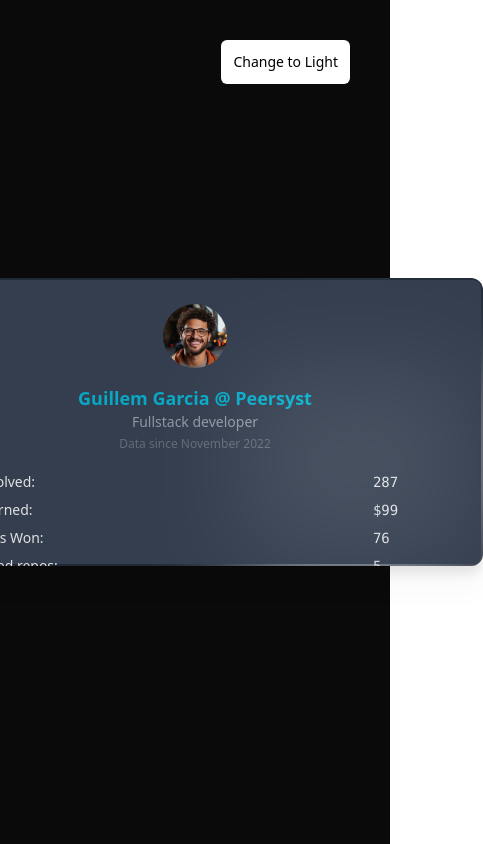
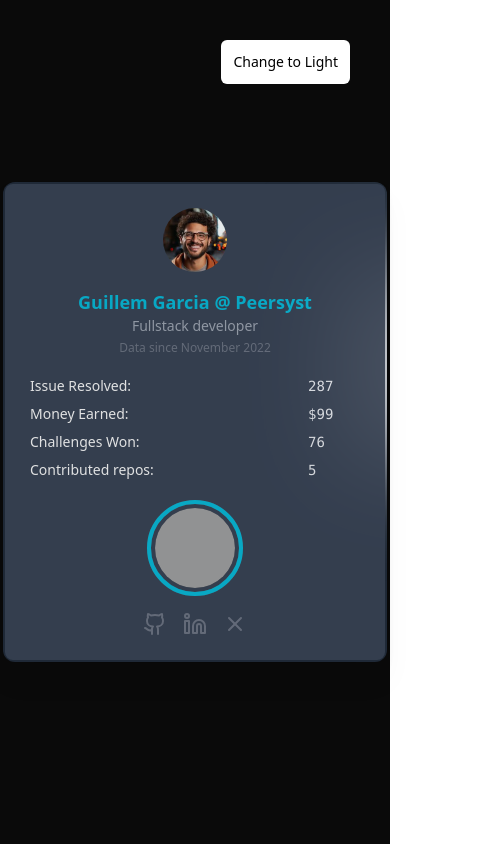
Before and after one commit to VijinV/Opire-challenge, a React (Vite) app: page / in a window 390 px wide. Shown: the whole page, 483 px wide, since content can reach past the window. Built offline with nearby package versions, Linux system fonts and the light colour scheme; grey boxes are pictures that could not be loaded.

Commit message:
fixed animation erros

```diff
--- a/src/component/card.tsx
+++ b/src/component/card.tsx
@@ -50,9 +50,10 @@
   socialLinks,
   className = '',
 }) => {
+
   return (
     <div
-      className={`relative drop-shadow-xl h-72 max-w-xl w-full min-w-[36rem] overflow-hidden rounded-xl bg-gray-800 hover:scale-105 transition-transform duration-300 ease-in-out ${className}`}
+      className={`relative drop-shadow-xl h-auto md:min-h-72 min-h-[30rem] w-full max-w-xl md:min-w-[36rem] min-w-96 overflow-hidden rounded-xl bg-gray-800 hover:scale-105 transition-transform duration-300 ease-in-out ${className}`}
     >
       <div className="bg-gray-700 text-gray-200 p-6 rounded-lg absolute z-10 opacity-90 inset-0.5">
         <div className="flex flex-wrap md:flex-nowrap justify-between items-center">
```
